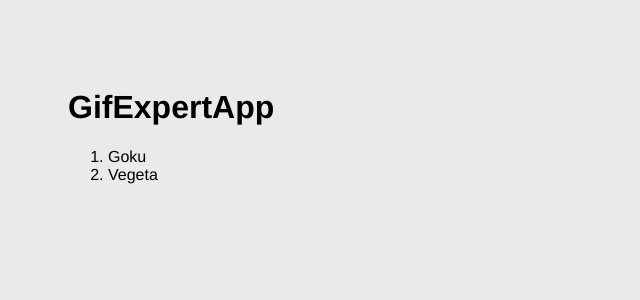
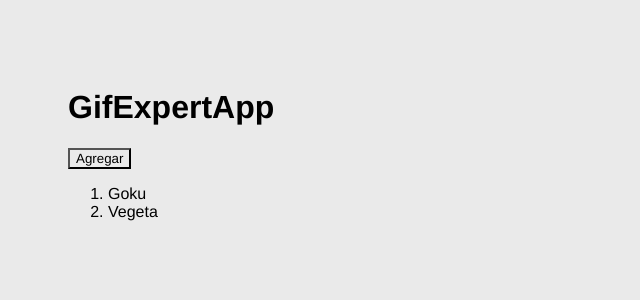
Before and after one commit to YinnerC30/gif-expert-app, a React (Vite) app: page / in a window 1280 px wide. Shown: the top 300 px of the page, without its empty margins (0-640 px from the left). Built offline with nearby package versions, Linux system fonts and the light colour scheme.

Commit message:
feature: agregar una nueva categoria

```diff
--- a/src/GifExpertApp.jsx
+++ b/src/GifExpertApp.jsx
@@ -1,18 +1,24 @@
 import { useState } from "react";
 
 export const GifExpertApp = () => {
-  const [categories, setcategories] = useState(["Goku", "Vegeta"]);
+  const [categories, setCategories] = useState(["Goku", "Vegeta"]);
   console.log(categories);
+
+  const onAddCategory = () => {
+    setCategories([...categories, "Popeye"]);
+  };
   return (
     <>
       <h1>GifExpertApp</h1>
+
+      <button type="button" onClick={onAddCategory}>
+        Agregar
+      </button>
 
       <ol>
         {categories.map((category) => {
           return <li key={category}>{category}</li>;
         })}
-        {/* <li>123</li>
-        <li>XYZ</li> */}
       </ol>
     </>
   );
```
